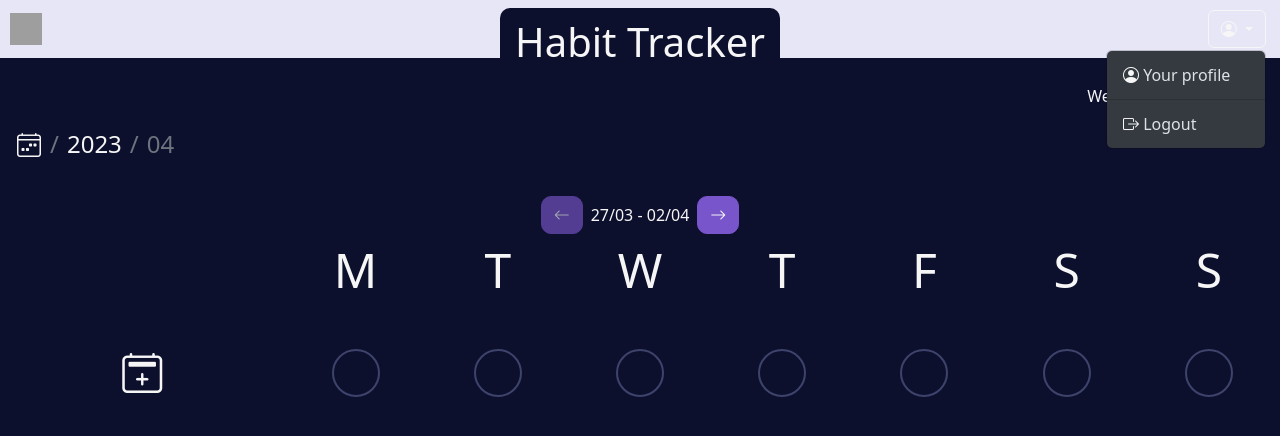
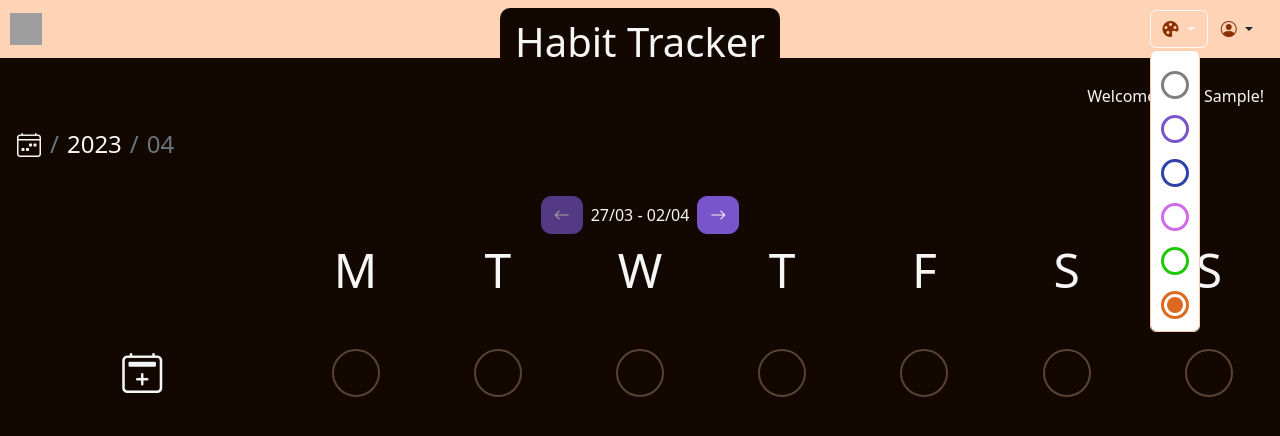
Before and after one commit to medina325/cs50-final-project-habit-tracker, a Django app: page / in a window 1280 px wide, after a click that opens the changed part. Shown: the top 436 px of the page. Run offline with Django 4.2, Linux system fonts and the light colour scheme; the visitor is signed in with stand-in values (Sample User, id 1); data that the repository does not hold is empty; some libraries are stand-ins or nearby versions; grey boxes are pictures that could not be loaded.

Commit message:
Criando color-picker para o front, e adicionando JS para lembrar opção do usuário

```diff
--- /dev/null
+++ b/habit_tracker/static/habit_tracker/js/themes.js
@@ -0,0 +1,27 @@
+const storeTheme = theme => {
+  localStorage.setItem('theme', theme);
+};
+
+const applyTheme = () => {
+  const theme = localStorage.getItem('theme');
+  const radioEl = document.querySelector(`#${theme}`);
+
+  if (!radioEl) {
+    document.querySelector('body').classList.add(`${theme}`);
+    return;
+  }
+
+  radioEl.checked = true;
+};
+
+document.addEventListener('DOMContentLoaded', function() {
+  const colorThemes = document.querySelectorAll('input[name="theme"]');
+
+  colorThemes.forEach((option) => {
+    option.addEventListener('click', () => {
+      storeTheme(option.id);
+    });
+  })
+
+  applyTheme();
+})
--- a/habit_tracker/templates/habit_tracker/layout.html
+++ b/habit_tracker/templates/habit_tracker/layout.html
@@ -17,6 +17,7 @@
   {% block css %}
   {% endblock %}
 
+  <script src="{% static 'habit_tracker/js/themes.js' %}"></script>
   {% block js %}
   {% endblock %}
 
@@ -38,19 +39,63 @@
 
             <div class="dropdown">
               <button class="btn dropdown-toggle" type="button" data-bs-toggle="dropdown" aria-expanded="false">
-                <i class="bi bi-person-circle"></i>
+                <i class="bi bi-palette-fill icon-contrast"></i>
               </button>
-              <ul class="dropdown-menu dropdown-menu-dark">
+              <ul class="color-picker dropdown-menu">
+                <li>
+                  <div class="dropdown-item">
+                    <label for="light" class="visually-hidden">Light</label>
+                    <input type="radio" name="theme" id="light">
+                  </div>
+                </li>
+                <li>
+                  <div class="dropdown-item">
+                    <label for="purple" class="visually-hidden">Purple</label>
+                    <input type="radio" name="theme" id="purple" >
+                  </div>
+                </li>
+                <li>
+                  <div class="dropdown-item">
+                    <label for="blue" class="visually-hidden">Blue theme</label>
+                    <input type="radio" id="blue" name="theme">
+                  </div>
+                </li>
+                <li>
+                  <div class="dropdown-item">
+                    <label for="pink" class="visually-hidden">Pink theme</label>
+                    <input type="radio" id="pink" name="theme">
+                  </div>
+                </li>
+                <li>
+                  <div class="dropdown-item">
+                    <label for="green" class="visually-hidden">Green theme</label>
+                    <input type="radio" id="green" name="theme">
+                  </div>
+                </li>
+                <li>
+                  <div class="dropdown-item">
+                    <label for="orange" class="visually-hidden">Orange theme</label>
+                    <input type="radio" id="orange" name="theme" checked>
+                  </div>
+                </li>
+              </ul>
+            </div>
+
+            <div class="dropdown">
+              <button class="btn dropdown-toggle" type="button" data-bs-toggle="dropdown" aria-expanded="false">
+                <i class="bi bi-person-circle icon-contrast"></i>
+              </button>
+              <ul class="dropdown-menu">
                 <li>
                   <a class="dropdown-item" href="#">
-                    <i class="bi bi-person-circle"></i>
+                    <i class="bi bi-person-circle icon-contrast"></i>
                     <span>Your profile</span>
                   </a>
                 </li>
                 <li><hr class="dropdown-divider"></li>
                 <li>
                   <a class="dropdown-item" href="{% url 'logout' %}">
-                    <i class="bi bi-box-arrow-right"></i>
+                    <i class="bi bi-box-arrow-right icon-contrast"></i>
                     <span>Logout</span>
                   </a>
                 </li>
```
